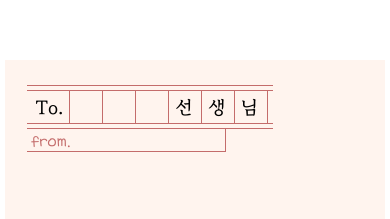
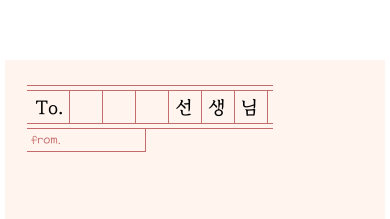
Before and after one commit to sunrin-today/2025-teachers-day, a Next.js app: page / in a window 390 px wide. Shown: the part 112-331 px from the top of the page. Built offline with nearby package versions, Linux system fonts and the light colour scheme.

Commit message:
style: update NameInput component styles for improved layout and responsiveness

```diff
--- a/src/components/input/name.tsx
+++ b/src/components/input/name.tsx
@@ -20,14 +20,14 @@ export default function NameInput(props: TeacherNameInputProps) {
   };
 
   return (
-    <div className='text-[#C46C6B] w-fit'>
-      <div className='flex flex-row w-fit h-[22px]'>
-        <div className='flex flex-row gap-[4px] w-fit ml-[4px]'>
+    <div className='text-[#C46C6B] w-fit text-[12px]'>
+      <div className='flex flex-row w-fit h-[22px] items-center'>
+        <div className='flex flex-row gap-[4px] w-fit ml-[4px] items-center'>
           <p className='font-(family-name:--font-leeseoyun)'>from.</p>
 
           <input
             className='h-full outline-none font-(family-name:--font-leeseoyun)'
-            size={Math.max(value.length * 1.3, 10)}
+            style={{ width: value.length > 9 ? value.length * 8 : '80px' }}
             value={value}
             onChange={handleNameChange}
             {...rest}
```
